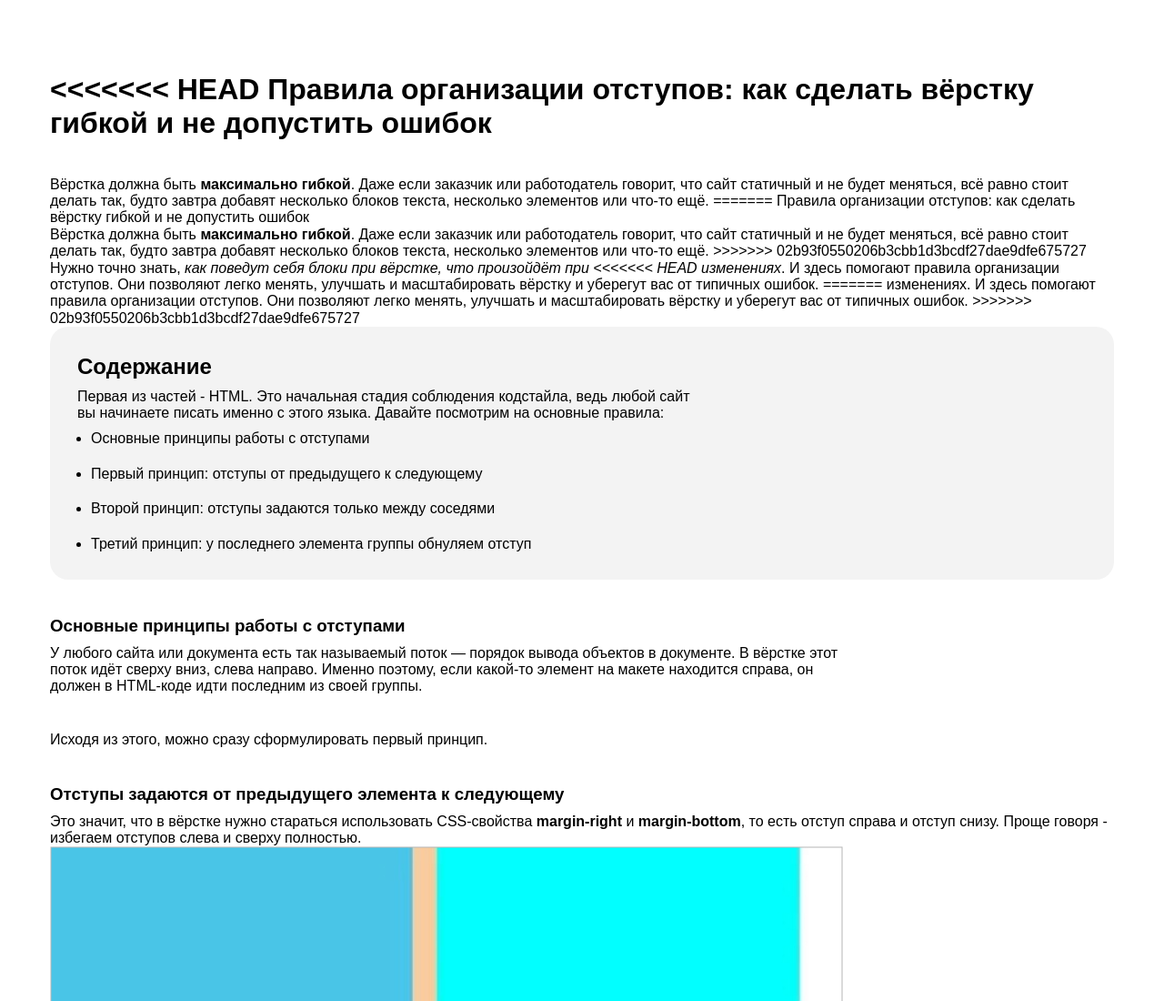
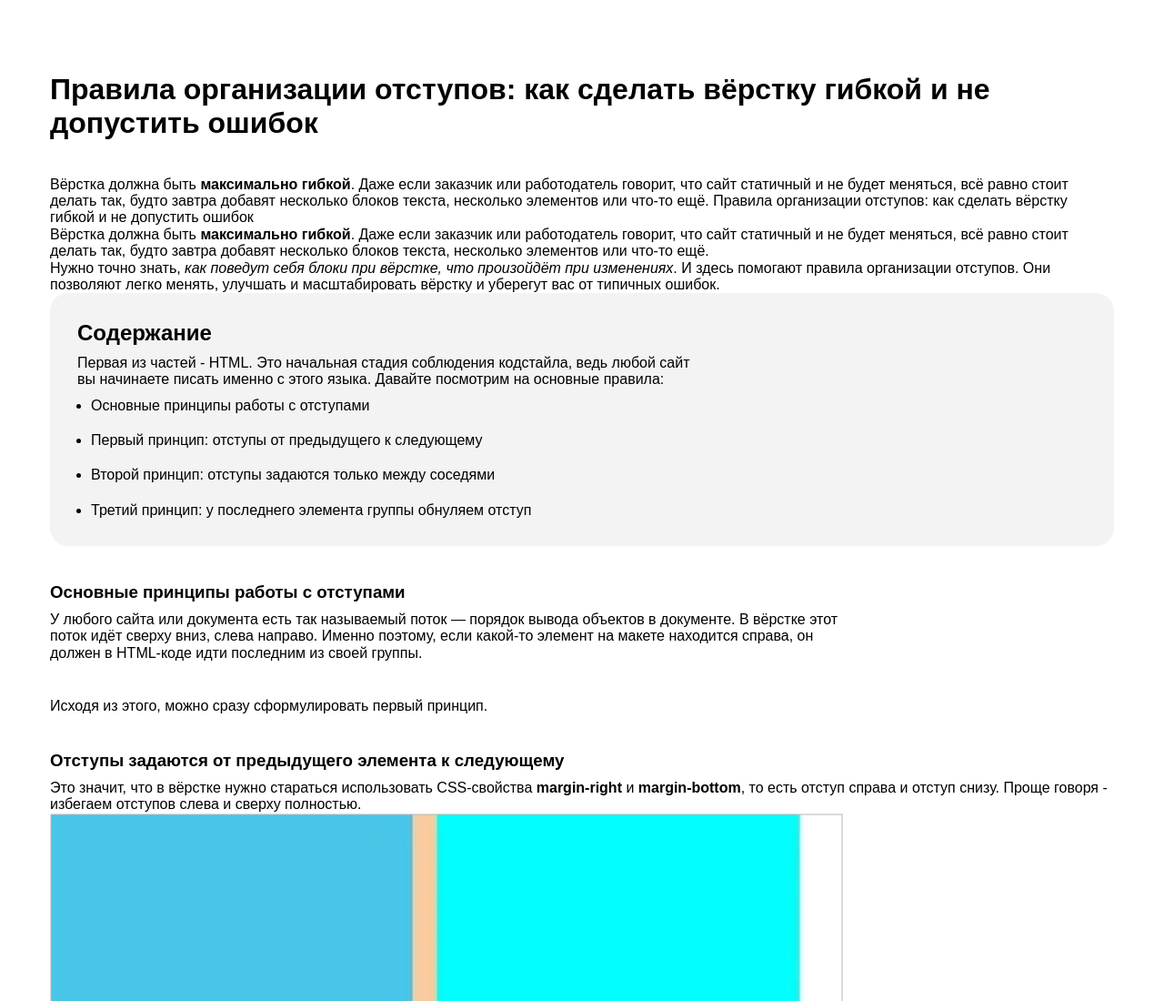
Before and after one commit to ma1andes/learn-HTML, a plain HTML site: page article.html in a window 1280 px wide. Shown: the top 1100 px of the page at 91% size. Drawn offline with Linux system fonts and the light colour scheme.

Commit message:
article.html

```diff
--- a/article.html
+++ b/article.html
@@ -11,32 +11,24 @@
     <div class="container">
         <header class="header__container">
             <h1 class="header__title">
-<<<<<<< HEAD
                 Правила организации отступов: как сделать вёрстку гибкой и не допустить ошибок
             </h1>
 
             <p class="header__text">Вёрстка должна быть <b>максимально гибкой</b>. Даже если заказчик или работодатель
                 говорит, что сайт статичный и не будет меняться, всё равно стоит делать так, будто
                 завтра добавят несколько блоков текста, несколько элементов или что-то ещё.
-=======
                     Правила организации отступов: как сделать вёрстку гибкой и не допустить ошибок
             </h1>
 
             <p class="header__text">Вёрстка должна быть <b>максимально гибкой</b>. Даже если заказчик или работодатель
                         говорит, что сайт статичный и не будет меняться, всё равно стоит делать так, будто
                         завтра добавят несколько блоков текста, несколько элементов или что-то ещё.
->>>>>>> 02b93f0550206b3cbb1d3bcdf27dae9dfe675727
             </p>
 
 
             <p class="header__text">Нужно точно знать, <i>как поведут себя блоки при вёрстке, что произойдёт при
-<<<<<<< HEAD
-                изменениях</i>. И здесь помогают правила организации отступов. Они позволяют легко
-                 менять, улучшать и масштабировать вёрстку и уберегут вас от типичных ошибок.
-=======
                         изменениях</i>. И здесь помогают правила организации отступов. Они позволяют легко
                         менять, улучшать и масштабировать вёрстку и уберегут вас от типичных ошибок.
->>>>>>> 02b93f0550206b3cbb1d3bcdf27dae9dfe675727
             </p>
 
         </header>
```
